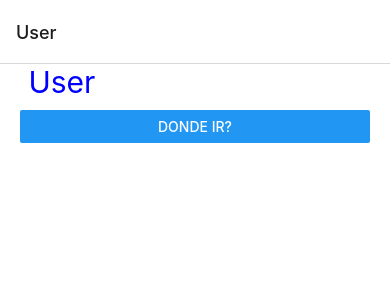
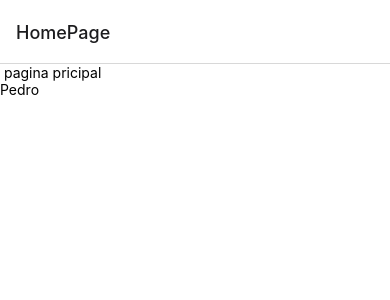
Before and after one commit to Lucostamagna/App_01_MercuryInternship, a React Native app: screen /HomePage in a window 390 px wide. Before the commit this address had no page. Shown: the top 300 px of the page. Built offline with nearby package versions, Linux system fonts and the light colour scheme.

Commit message:
Small changes: creation of the main page and user date hardcoded

```diff
--- a/src/navigator/StackNavigator.tsx
+++ b/src/navigator/StackNavigator.tsx
@@ -4,7 +4,16 @@ import { createStackNavigator } from '@react-navigation/stack';
 import User from '../screens/User';
 import Transactions from '../screens/Transactions';
 import Friends from '../screens/Friends';
+import HomePage from '../screens/HomePage';
 
+
+// export type RootStackParams={
+
+//   HomePage:undefined,
+//   User:{ name: string, email: string }
+//   Transaction: undefined,
+//   Friends:undefined,
+// }
 
 const Stack = createStackNavigator();
 
@@ -22,9 +31,9 @@ const StackNavigator =()=> {
      }}
 
     >
-      <Stack.Screen name="User" options={{ title:"User"}}   component={User} />
+      <Stack.Screen name="HomePage" options={{ title:"HomePage"}}  component={HomePage} />
+      <Stack.Screen name="User"   component={User} />
       <Stack.Screen name="Transactions"options={{ title:"Transactions"}}  component={Transactions} />
-      <Stack.Screen name="Friends" options={{ title:"Friends"}} component={Friends} />
     </Stack.Navigator>
   );
 }
--- /dev/null
+++ b/src/screens/HomePage.tsx
@@ -0,0 +1,33 @@
+import React, { useEffect } from 'react'
+import StackNavigator from '../navigator/StackNavigator'
+import { Button, Text, View, TouchableOpacity } from 'react-native'
+import { StackScreenProps } from '@react-navigation/stack';
+
+
+interface Props extends StackScreenProps<any, any>{};
+
+const HomePage = ({navigation}: Props ) => {
+  return (
+    <View >
+      <Text> pagina pricipal</Text>
+
+    <TouchableOpacity
+     onPress={ ()=> navigation.navigate('User', {
+      name:'John Doe',
+      email:'johndoe@gmail.com'
+     })}
+    >
+      <Text>Pedro</Text>
+    </TouchableOpacity>
+
+
+
+
+
+
+
+    </View>
+  )
+}
+
+export default HomePage
--- a/src/screens/User.tsx
+++ b/src/screens/User.tsx
@@ -1,21 +1,36 @@
 import { StackScreenProps } from '@react-navigation/stack';
-import React from 'react'
+import React, { useEffect } from 'react'
 import { Button,View, Text } from 'react-native';
 import { styles } from '../theme/appTheme'
 
 
+//esto hay que cambiarlo
+interface Props extends StackScreenProps<any,any>{};
 
 
-interface Props extends StackScreenProps<any, any>{};
-const User = ({navigation}: Props) => {
+
+const User = ({ route, navigation }: Props) => {
+const params=route.params
+
+useEffect( ()=>{
+  navigation.setOptions({
+    title:params!.name
+  })
+}, [])
+//cambiar lo del json
+
   return (
     <View style={styles.globalMargin}>
-        <Text style={styles.title}> User</Text>
 
-        <Button
-         title="donde ir?"
-         onPress={()=> navigation.navigate('Transactions')}
-        />
+
+       <Text style={styles.title}>User
+       {
+        JSON.stringify(params, null, 3)
+       }
+
+       </Text>
+
+
     </View>
   )
 }
```
